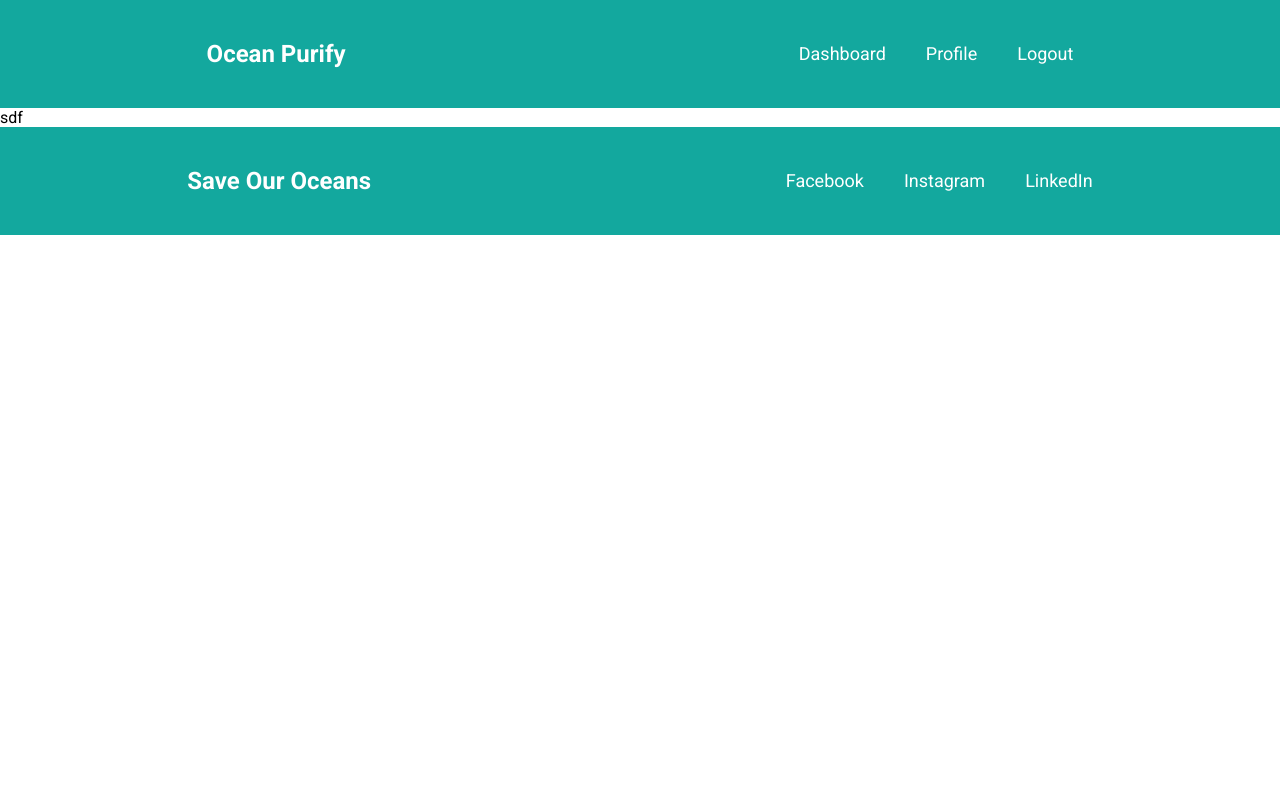
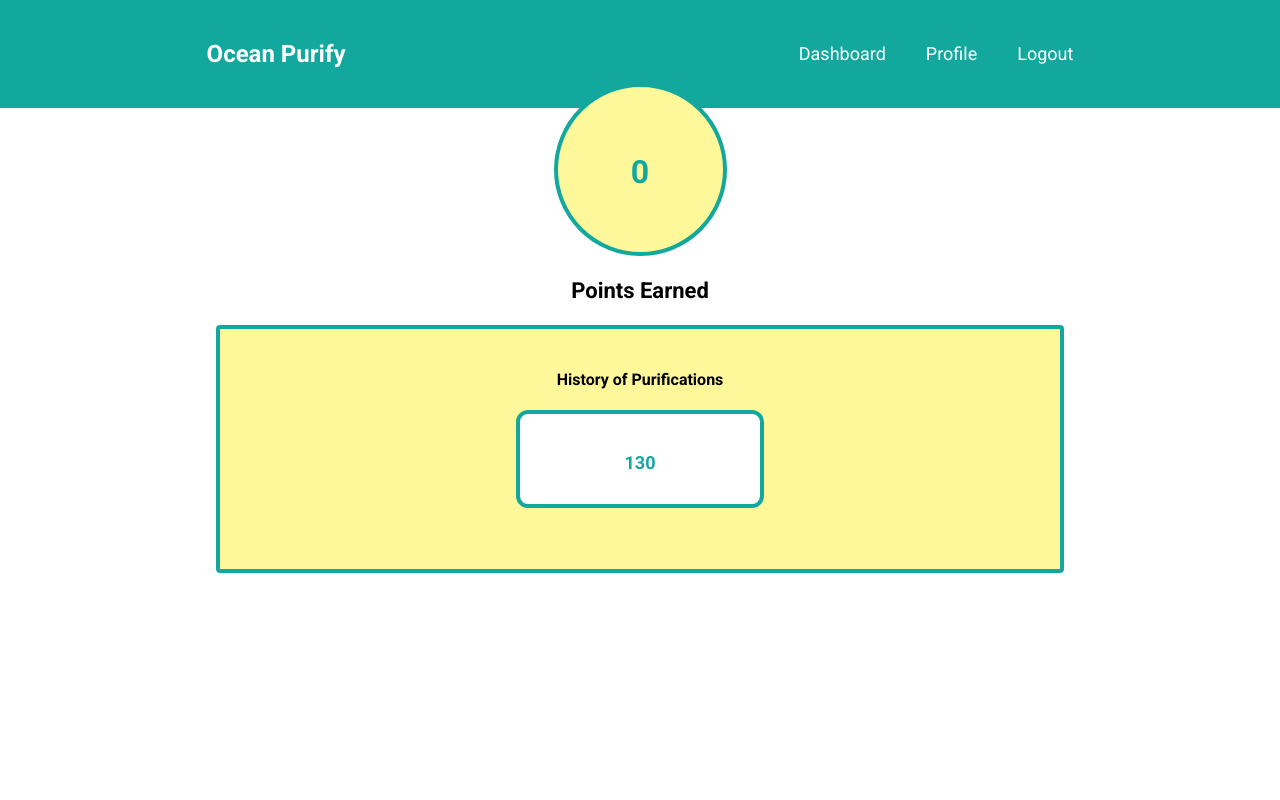
Before and after one commit to iam-saeed/ocean-purify, a React (Create React App) app in the folder client/: page /profile in a window 1280 px wide. Shown: the top 800 px of the page. Built offline with nearby package versions, Linux system fonts and the light colour scheme.

Commit message:
profile component added

```diff
--- a/client/src/components/Navbar/Navbar.css
+++ b/client/src/components/Navbar/Navbar.css
@@ -23,6 +23,7 @@
 
 #item {
     display: flex;
+    z-index: 1000;
     text-decoration: none;
     color: white;
     padding: 20px;
--- a/client/src/pages/Dashboard/Dashboard.jsx
+++ b/client/src/pages/Dashboard/Dashboard.jsx
@@ -16,7 +16,7 @@ const Dashboard = () => {
     location: '',
     trashItem: '',
     quantity: null,
-    points: 1
+    points: 2
   })
 
 
@@ -105,7 +105,7 @@ const Dashboard = () => {
           <div className="pickup-sum">
             <div className="point-total">
 
-            <p id="points">65</p>
+            <p id="points">0</p>
             </div>
           </div>
           <div className="pickup_title">
@@ -114,7 +114,7 @@ const Dashboard = () => {
           <div className="pickup-sum">
             <div className="point-total">
 
-            <p id="points">130</p>
+            <p id="points">0</p>
             </div>
           </div>
         </div>
--- a/client/src/pages/Profile/Profile.css
+++ b/client/src/pages/Profile/Profile.css
@@ -0,0 +1,48 @@
+.main_wrapper {
+    display: flex;
+    justify-content:center;
+    height: 100vh;
+}
+
+.points_collected_today {
+    display: flex;
+    justify-content:center;
+}
+.point_wrapper {
+    margin-top: -400px;
+    display: flex;
+    justify-content:center;
+    align-items:center;
+    flex-direction: column;
+}
+.history_pickups {
+    border: 4px solid #13a89e;
+    padding: 20px;
+    border-radius: 4px;
+    min-width: 800px;
+    background-color:#FFF89A;
+    min-height: 200px;
+}
+
+#points-box {
+    border: 4px solid #13a89e;
+    background-color: #FFF89A;
+    color: #13a89e;
+    margin-top: 5vh;
+    padding: 20px;
+    min-width: 125px;
+    min-height: 125px;
+    max-width: 125px;
+    max-height: 125px;
+    border-radius: 50%;
+}
+.h2 {
+    padding-top: 20px;
+    font-size: 32px;
+}
+
+#points_desc_box {
+    display: flex;
+    justify-content:center;
+    font-size: 22px;
+}
--- a/client/src/pages/Profile/Profile.jsx
+++ b/client/src/pages/Profile/Profile.jsx
@@ -1,6 +1,7 @@
 import React from 'react'
 import Footer from '../../components/Footer/Footer'
 import Navbar from '../../components/Navbar/Navbar'
+import './Profile.css'
 
 const Profile = () => {
   return (
@@ -9,7 +10,33 @@ const Profile = () => {
       <Navbar />
     </header>
     <div className="main_wrapper">
-      sdf
+      <div className="points_collected_today">
+        <div className="point_wrapper">
+          <div id="points-box">
+            <h2 className="h2">0</h2>
+          </div>
+          <div id="points_desc_box">
+            <p style={{ fontWeight: 'bold' }}>Points Earned</p>
+          </div>
+          <div className="history">
+        <div className="history_pickups">
+          <div className="pickup_title">
+            <h4>History of Purifications</h4>
+          </div>
+          <div className="pickup-sum">
+            <div className="point-total">
+
+            <p id="points">130</p>
+            </div>
+          </div>
+        </div>
+      </div>
+        </div>
+
+
+
+      </div>
+
     </div>
     <footer>
       <Footer />
```
